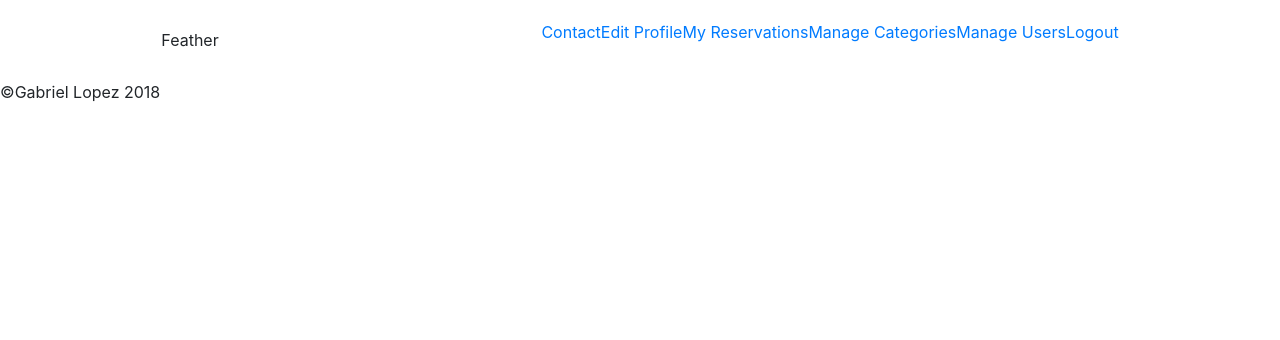
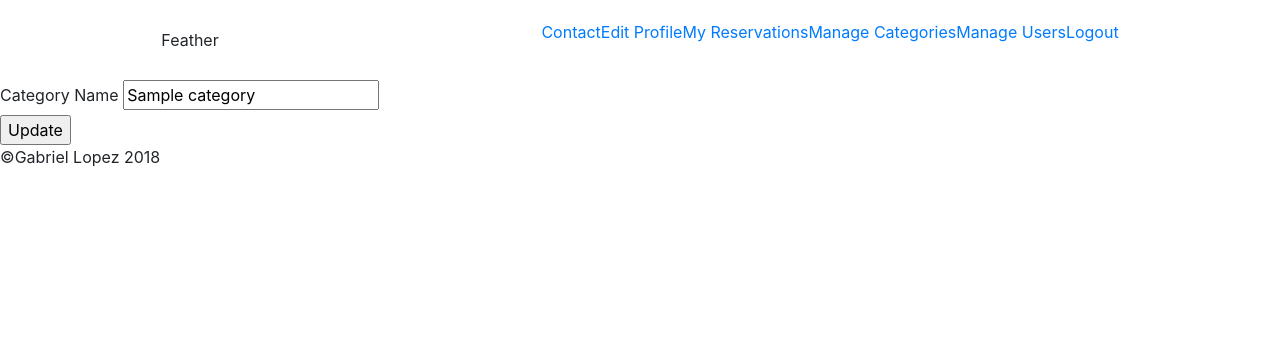
Before and after one commit to graiton98/LibraryPHP-MVC2_0, a PHP site: page /LibraryPHP-MVC2_0/category/edit?id=1 in a window 1280 px wide. Shown: the top 340 px of the page. Run offline with PHP 8.4, Linux system fonts and the light colour scheme; the visitor is signed in with stand-in values (Sample User, id 1); tables that the repository leaves empty hold one stand-in row (values such as "Sample post"); some libraries are stand-ins or nearby versions.

Commit message:
Bugs with delete solved and started with edit category

```diff
--- a/controllers/CategoryController.php
+++ b/controllers/CategoryController.php
@@ -37,7 +37,21 @@ class CategoryController{
     }
 
     function edit(){
-
+        Utils::hasPower(); // Check if session admin or librarian exists
+        if(isset($_GET)){
+            $id = $_GET['id'];
+            $category = new Category();
+            $category->setId($id);
+            if($category->checkIfExistsById()){
+                $category = $category->getOne();
+                require_once 'views/category/edit.php';
+            }else{
+               $_SESSION['edit_Result'] = "Error, there isn't a category with that id";
+               header('Location:'.BASE_URL."category/see");
+            }
+        }else{
+            header('Location:'.BASE_URL);
+        }
     }
     function delete(){
         Utils::hasPower(); // Check if session admin or librarian exists
@@ -45,7 +59,7 @@ class CategoryController{
             $id = $_GET['id'];
             $category = new Category();
             $category->setId($id);
-            if(checkIfExistsById){
+            if($category->checkIfExistsById()){
                 $category->delete();
                 $_SESSION['category_delete_result'] = "Category deleted succesfully";
                 header('Location:'.BASE_URL."category/see");
--- a/models/Category.php
+++ b/models/Category.php
@@ -56,4 +56,10 @@ class Category{
         $result = $this->db->query($sql);
     }
 
+    function getOne(){
+        $sql = "select * from categories where id={$this->id};";
+        $result = $this->db->query($sql);
+        return $result->fetch_object('Category');
+    }
+
 }
--- /dev/null
+++ b/views/category/edit.php
@@ -0,0 +1,9 @@
+<div class="content">
+    <form action="<?=BASE_URL?>category/save" method="POST">
+        <div class="label-input">
+            <label for="category">Category Name</label>
+            <input type="text" name="category" value="<?=$category->getName_category()?>" />
+        </div>
+        <input type="submit" name="update" value="Update" />
+    </form>
+</div>
--- a/views/category/see.php
+++ b/views/category/see.php
@@ -3,7 +3,7 @@
     <a href="<?=BASE_URL?>category/add"><i class="fas fa-plus"></i>Add Category</a>
     <table>
       <tr>
-        <th>id</th>
+        <th>Id</th>
         <th>Category Name</th>
         <th>Edit</th>
         <th>Delete</th>
--- a/views/layout/header.php
+++ b/views/layout/header.php
@@ -48,7 +48,7 @@
                         <?php if(isset($_SESSION['admin']) || isset($_SESSION['librarian'])):?>
 
                             <li>
-                                <a href="category/see">Manage Categories</a>
+                                <a href="<?=BASE_URL?>category/see">Manage Categories</a>
                             </li>
                             <li>
                                 <a href="#">Manage Users</a>
```
